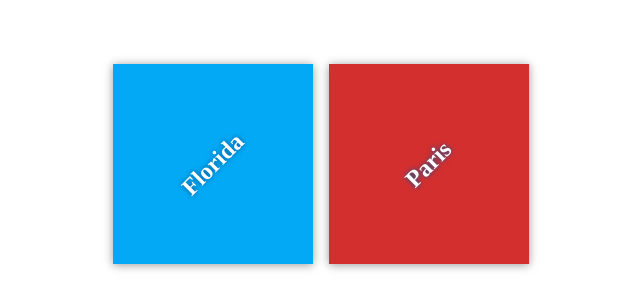
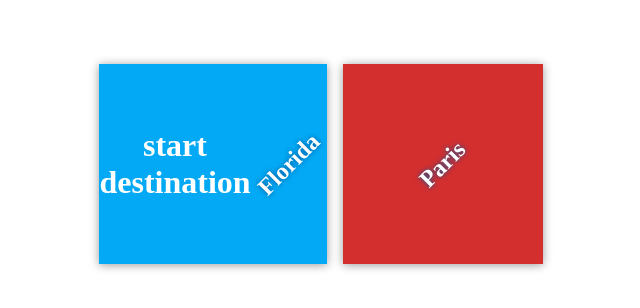
Before and after one commit to mostafaalgendy/my-travel-plans, a plain HTML site: page index.html in a window 1280 px wide. Shown: the part 236-544 px from the top of the page, without its empty margins (319-959 px from the left). Drawn offline with Linux system fonts and the light colour scheme.

Commit message:
add start destination

```diff
--- a/index.html
+++ b/index.html
@@ -11,6 +11,7 @@
     <div class="container">
         <div class="destination-container">
             <div class="destination" id="florida">
+              <h1>start destination</h1>
                 <h2>Florida</h2>
             </div>
 
```
